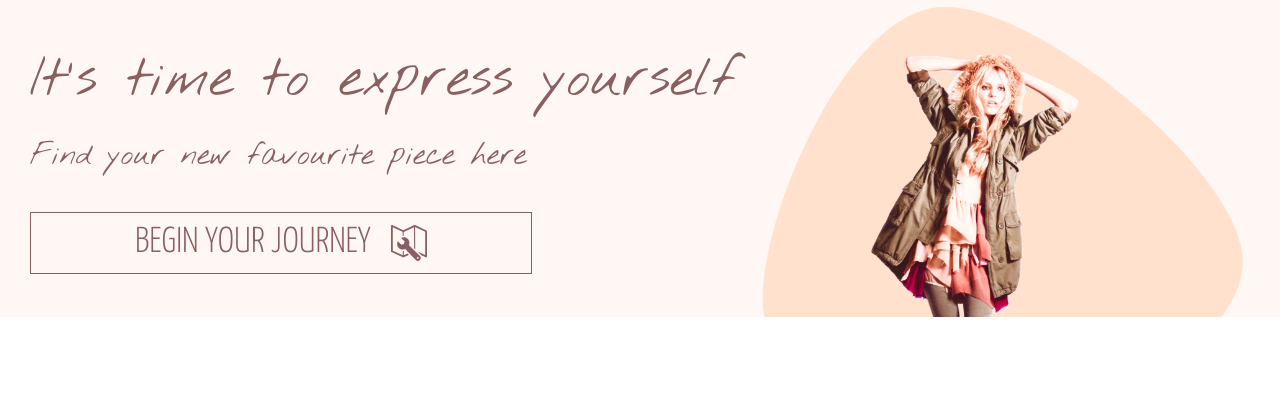
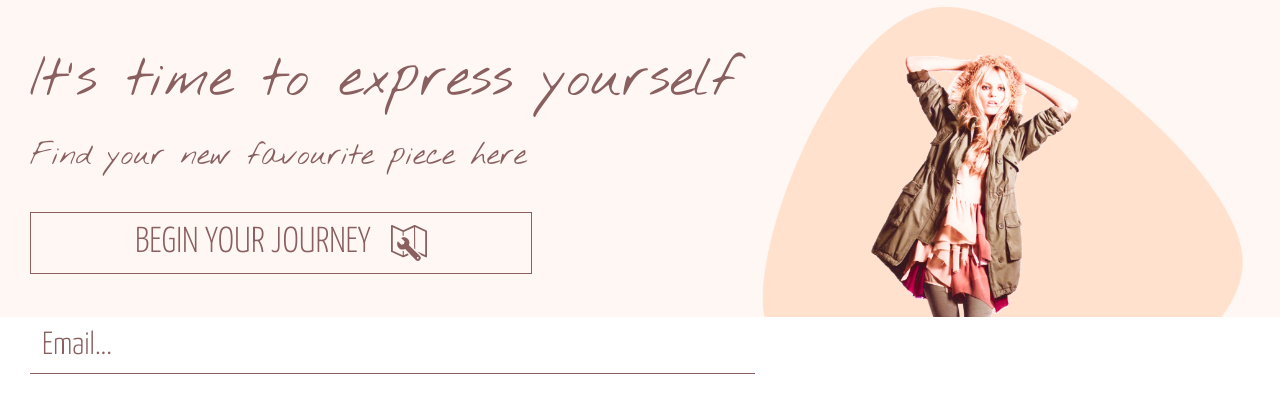
Before and after one commit to MihaiDragutescu/da-ssh-frontend, a React (Create React App) app: page / in a window 1280 px wide. Shown: the top 394 px of the page. Built offline with nearby package versions, Linux system fonts and the light colour scheme.

Commit message:
Added input component

```diff
--- a/config-overrides.js
+++ b/config-overrides.js
@@ -1,17 +1,17 @@
-const path = require("path");
+const path = require('path');
 
 module.exports = {
   webpack: function (config, env) {
     config = {
       ...config,
       resolve: {
-        extensions: [".js", ".jsx", ".ts", ".tsx"],
+        extensions: ['.js', '.jsx', '.ts', '.tsx'],
         alias: {
-          "@App": path.resolve(__dirname, "src/"),
-          "@Assets": path.resolve(__dirname, "src/assets/"),
-          "@Components": path.resolve(__dirname, "src/components/"),
-          "@Home": path.resolve(__dirname, "src/pages/Home/"),
-          "@Styles": path.resolve(__dirname, "src/styles/"),
+          '@App': path.resolve(__dirname, 'src/'),
+          '@Assets': path.resolve(__dirname, 'src/assets/'),
+          '@Components': path.resolve(__dirname, 'src/components/'),
+          '@Pages': path.resolve(__dirname, 'src/pages/'),
+          '@Styles': path.resolve(__dirname, 'src/styles/'),
         },
       },
     };
--- a/src/App.tsx
+++ b/src/App.tsx
@@ -1,8 +1,14 @@
-import HomeBanner from '@Home/HomeBanner';
+import HomeBanner from '@Pages/Home/HomeBanner';
+import HomeNewsletters from '@Pages/Home/HomeNewsletters';
 import './App.scss';
 
 const App = () => {
-  return <HomeBanner />;
+  return (
+    <>
+      <HomeBanner />
+      <HomeNewsletters />
+    </>
+  );
 };
 
 export default App;
--- /dev/null
+++ b/src/components/form/Input.scss
@@ -0,0 +1,21 @@
+@use '@Styles/variables' as *;
+@use '@Styles/mixins' as *;
+
+.ssh-input {
+  input {
+    font-size: 32px;
+    line-height: 1;
+    color: $color-brown;
+    padding: 12px;
+    border-bottom: $border-solid-1;
+    width: 725px;
+
+    &::placeholder {
+      color: $color-brown;
+    }
+
+    &:focus-visible {
+      outline: none;
+    }
+  }
+}
--- /dev/null
+++ b/src/components/form/Input.tsx
@@ -0,0 +1,43 @@
+import './Input.scss';
+
+interface InputProps {
+  className?: string;
+  label?: string;
+  placeholder?: string;
+  type?: React.HTMLInputTypeAttribute;
+  name?: string;
+  onBlur?: (event: React.ChangeEvent<HTMLInputElement>) => void;
+  onChange?: (event: React.ChangeEvent<HTMLInputElement>) => void;
+  value?: string;
+}
+
+const Input: React.FC<InputProps> = ({
+  className,
+  label,
+  placeholder,
+  type,
+  name,
+  onBlur,
+  onChange,
+  value,
+  ...rest
+}) => {
+  return (
+    <div className={`ssh-input ${className}`}>
+      <label>
+        {label}
+        <input
+          placeholder={placeholder}
+          type={type}
+          name={name}
+          onBlur={onBlur}
+          onChange={onChange}
+          value={value}
+          {...rest}
+        />
+      </label>
+    </div>
+  );
+};
+
+export default Input;
--- a/src/components/ui/Button.tsx
+++ b/src/components/ui/Button.tsx
@@ -6,9 +6,14 @@ interface ButtonProps {
   onClick: () => void;
 }
 
-const Button: React.FC<ButtonProps> = ({ className, children, onClick }) => {
+const Button: React.FC<ButtonProps> = ({
+  className,
+  children,
+  onClick,
+  ...rest
+}) => {
   return (
-    <button className={`ssh-button ${className}`} onClick={onClick}>
+    <button className={`ssh-button ${className}`} onClick={onClick} {...rest}>
       {children}
     </button>
   );
--- a/src/index.scss
+++ b/src/index.scss
@@ -51,6 +51,7 @@ h3 {
   max-width: 1500px;
   margin: 0 auto;
   padding: 0 30px;
+  width: 100%;
 }
 
 .ssh-row {
--- /dev/null
+++ b/src/pages/Home/HomeNewsletters.scss
@@ -0,0 +1,2 @@
+@use '@Styles/variables' as *;
+@use '@Styles/mixins' as *;
--- /dev/null
+++ b/src/pages/Home/HomeNewsletters.tsx
@@ -0,0 +1,28 @@
+import Input from '@Components/form/Input';
+import './HomeNewsletters.scss';
+import { useState } from 'react';
+
+const HomeNewsletters: React.FC = () => {
+  const [inputValue, setInputValue] = useState('');
+
+  const handleChange = (event: React.ChangeEvent<HTMLInputElement>) => {
+    setInputValue(event.target.value);
+  };
+
+  return (
+    <div className='home-newsletters'>
+      <div className='home-newsletters__container ssh-container'>
+        <div className='home-newsletters__row ssh-row'>
+          <Input
+            placeholder='Email...'
+            type='email'
+            value={inputValue}
+            onChange={handleChange}
+          />
+        </div>
+      </div>
+    </div>
+  );
+};
+
+export default HomeNewsletters;
--- a/src/styles/_variables.scss
+++ b/src/styles/_variables.scss
@@ -18,3 +18,4 @@ $font-primary: YanoneKaffeesatz;
 $font-secondary: NothingYouCouldDo;
 $font-weight-texts: 300;
 $font-weight-titles: 400;
+$border-solid-1: 1px solid $color-brown;
--- a/tsconfig.json
+++ b/tsconfig.json
@@ -5,7 +5,7 @@
       "@App/*": ["./*"],
       "@Assets/*": ["./assets/*"],
       "@Components/*": ["./components/*"],
-      "@Home/*": ["./pages/Home/*"],
+      "@Pages/*": ["./pages/*"],
       "@Styles/*": ["./styles/*"]
     },
     "target": "es5",
```
